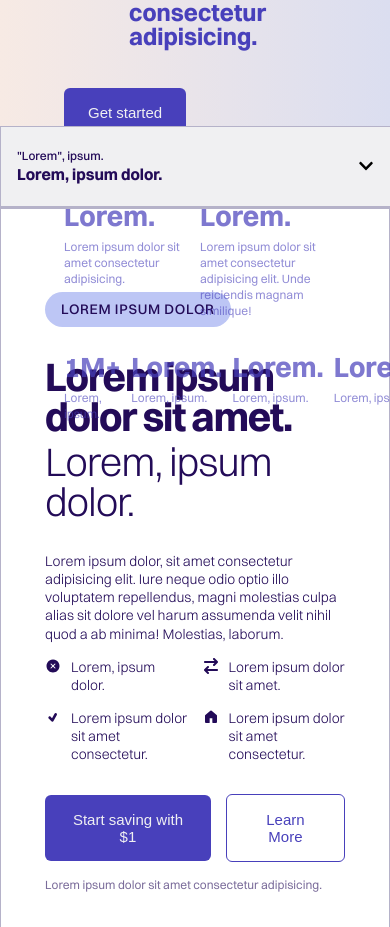
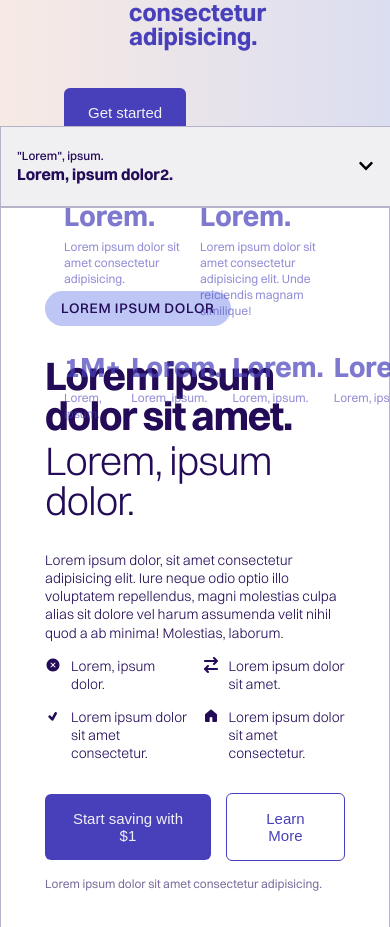
Before and after one commit to ayushcodes0/Tj-Frontend, a React (Vite) app: page / in a window 390 px wide. Shown: the part 863-1790 px from the top of the page. Built offline with nearby package versions, Linux system fonts and the light colour scheme.

Commit message:
infoMenu responsiveness done

```diff
--- a/src/pages/LandingPage/LandingPage.module.css
+++ b/src/pages/LandingPage/LandingPage.module.css
@@ -1,24 +1,24 @@
-.landingPageContainer{
+.landingPageContainer {
     position: relative;
 }
 
-.landingPageHero{
+.landingPageHero {
     background: var(--tk-gradient-soft);
     width: 100%;
 }
 
-.topBannerContainer{
+.topBannerContainer {
     padding: var(--tk-spacing-large) var(--tk-spacing-xxxlarge) var(--tk-spacing-xsmall) var(--tk-spacing-xxxlarge);
     width: 100%;
 }
 
-.navbarContainer{
+.navbarContainer {
     padding: 0 var(--tk-spacing-xxxlarge);
     width: 100%;
     border-bottom: .5px solid var(--primary-text);
 }
 
-.heroSection{
+.heroSection {
     padding: var(--tk-spacing-xlarge) var(--tk-spacing-xxxlarge);
     width: 100%;
     height: 710px;
@@ -27,7 +27,7 @@
     align-items: center;
 }
 
-.heroSectionLeft{
+.heroSectionLeft {
     display: flex;
     flex-direction: column;
     justify-content: space-between;
@@ -39,18 +39,18 @@
 }
 
 @media (max-width: 1534px) {
-    .heroSectionLeft{
+    .heroSectionLeft {
         padding-left: 0;
     }
 }
 
-.mainHeading{
+.mainHeading {
     display: flex;
     flex-direction: column;
     gap: 40px;
 }
 
-.topHeading{
+.topHeading {
     font-size: 96px;
     font-weight: 800;
     line-height: 4.9rem;
@@ -58,19 +58,19 @@
     color: var(--primary-text);
 }
 
-.middleHeading{
+.middleHeading {
     display: flex;
     align-items: start;
     position: relative;
 }
 
-.middleHeadingLeft{
+.middleHeadingLeft {
     display: flex;
     gap: 15px;
     width: 48%;
 }
 
-.middleHeadingRight{
+.middleHeadingRight {
     display: flex;
     gap: 15px;
     width: 50%;
@@ -90,70 +90,70 @@
     box-shadow: 4px 4px 0 0 var(--primary-text);
 }
 
-.folderIcon{
+.folderIcon {
     color: var(--primary-text);
     width: 28px;
     height: 28px;
     font-weight: 100;
 }
 
-.middleHeadingText{
+.middleHeadingText {
     display: flex;
     flex-direction: column;
     gap: 6px;
 }
 
-.middleSubHeading{
+.middleSubHeading {
     font-size: 24px;
     font-weight: 700;
     color: var(--primary-text);
     line-height: 1.5rem;
 }
 
-.middleSubText{
+.middleSubText {
     font-size: 12px;
     color: var(--primary-text);
 }
 
-.ctaContainer{
+.ctaContainer {
     display: flex;
     flex-direction: column;
     gap: 15px;
 }
 
-.ctaText{
+.ctaText {
     font-size: 12px;
     color: var(--primary-text);
     opacity: .6;
 }
 
-.headingBottom{
+.headingBottom {
     display: flex;
     align-items: start;
     gap: 10px;
 }
 
-.bottomLeft, .bottomRight{
+.bottomLeft, .bottomRight {
     display: flex;
     flex-direction: column;
     gap: 4px;
     width: 50%;
 }
 
-.bottomHeading{
+.bottomHeading {
     font-size: 28px;
     font-weight: 700;
     color: var(--primary-text);
     opacity: .7;
 }
 
-.bottomSubHeading{
+.bottomSubHeading {
     font-size: 12px;
     color: var(--primary-text);
     opacity: .6;
 }
 
-.heroSectionRight{
+.heroSectionRight {
     width: 50%;
     height: 100%;
     display: flex;
@@ -166,7 +166,7 @@
     padding-bottom: 10px;
 }
 
-.heroSectionImageContainer{
+.heroSectionImageContainer {
     width: 500px;
     display: flex;
     justify-content: center;
@@ -175,13 +175,13 @@
     padding-top: 40px;
 }
 
-.heroSectionImage{
+.heroSectionImage {
     height: 600px;
     object-fit: contain;
     object-position: center;
 }
 
-.rightBottom{
+.rightBottom {
     width: 100%;
     align-items: start;
     display: flex;
@@ -243,7 +243,7 @@
     padding: 0px 64px;
 }
 
-.infoContainer{
+.infoContainer {
     border-left: 1px solid rgb(181 178 201);
 }
 
@@ -259,65 +259,65 @@
     align-items: center;
 }
 
-.infoImage{
+.infoImage {
     border-radius: 12px;
 }
 
-.stats{
+.stats {
     display: none;
 }
 
 @media (max-width: 1534px) {
-    .information{
+    .information {
         padding: 0;
     }
-    .infoSectionTop{
+    .infoSectionTop {
         padding: 0;
     }
 }
 
-@media (max-width: 1353px){
-    .topHeading{
+@media (max-width: 1353px) {
+    .topHeading {
         font-size: 80px;
     }
-    .heroSectionLeft{
+    .heroSectionLeft {
         padding-top: 20px;
     }
-    .middleHeading{
+    .middleHeading {
         flex-direction: column;
         align-items: start;
         gap: 20px;
     }
-    .middleHeadingLeft, .middleHeadingRight{
+    .middleHeadingLeft, .middleHeadingRight {
         width: 80%;
     }
 }
 
-@media (max-width: 1200px){
-    .infoMenuTop{
+@media (max-width: 1200px) {
+    .infoMenuTop {
         font-size: 12px;
     }
-    .infoMenuBottom{
+    .infoMenuBottom {
         font-size: 16px;
     }
 }
 
-@media (max-width: 1071px){
-    .heroSection{
+@media (max-width: 1071px) {
+    .heroSection {
         flex-direction: column;
         align-items: center;
     }
-    .heroSectionLeft{
+    .heroSectionLeft {
         width: 100%;
         gap: 30px;
     }
-    .heroSectionRight{
+    .heroSectionRight {
         display: none;
     }
-    .stats{
+    .stats {
         display: block;
     }
-    .stats .rightBottom{
+    .stats .rightBottom {
         padding-left: 0;
         gap: 10px;
     }
@@ -338,11 +338,15 @@
     }
 
     .mobileDrawerHeader {
+        position: sticky;
+        top: 0;
         display: flex;
         justify-content: space-between;
         align-items: center;
         width: 100%;
         border-bottom: 1px solid rgb(181 178 201);
+        z-index: 101;
+        background-color: var(--primary-white);
     }
 
     .mobileDrawerHeaderContent {
@@ -353,10 +357,11 @@
     }
 
     .mobileDrawerContent {
+        position: relative;
         max-height: 0;
         overflow: hidden;
         transition: max-height 0.3s ease-out;
-        border-top: 1px solid rgb(181 178 201);
+        z-index: 100;
     }
 
     .mobileDrawerContent.drawerOpen {
@@ -365,6 +370,12 @@
     }
 
     .infoMenu.activeMenu {
-        background: var(--active-gradient);
+        position: sticky;
+        top: 0;
+        z-index: 102;
+    }
+
+    .infoMenu.activeMenu.mobileDrawerHeader {
+        z-index: 103;
     }
 }
--- a/src/pages/LandingPage/LandingPage.tsx
+++ b/src/pages/LandingPage/LandingPage.tsx
@@ -119,6 +119,13 @@ const LandingPage = () => {
     "linear-gradient(#230b5b, #4840ba)"
   ];
 
+  const menuItems = [
+    { top: '"Lorem", ipsum.', bottom: 'Lorem, ipsum dolor1.' },
+    { top: '"Lorem", ipsum.', bottom: 'Lorem, ipsum dolor2.' },
+    { top: '"Lorem", ipsum.', bottom: 'Lorem, ipsum dolor3.' },
+    { top: '"Lorem", ipsum.', bottom: 'Lorem, ipsum dolor4.' }
+  ];
+
   return (
     <div className={Styles.landingPageContainer}>
       <div className={Styles.landingPageHero}>
@@ -210,7 +217,7 @@ const LandingPage = () => {
           <>
             <div
               className={`${Styles.infoMenu} ${activeSection === 0 ? Styles.activeMenu : ''} ${Styles.mobileDrawerHeader}`}
-              onClick={toggleMobileDrawer}
+              onClick={() => activeSection === 0 ? toggleMobileDrawer() : handleMenuClick(0)}
               style={activeSection === 0 ? {
                 background: gradientColors[0],
                 color: 'inherit'
@@ -218,14 +225,15 @@ const LandingPage = () => {
             >
               <div className={Styles.mobileDrawerHeaderContent}>
                 <div>
-                  <p className={Styles.infoMenuTop}>"Lorem", ipsum.</p>
-                  <p className={Styles.infoMenuBottom}>Lorem, ipsum dolor.</p>
+                  <p className={Styles.infoMenuTop}>{menuItems[activeSection].top}</p>
+                  <p className={Styles.infoMenuBottom}>{menuItems[activeSection].bottom}</p>
                 </div>
                 {isMobileDrawerOpen ? <FaChevronUp /> : <FaChevronDown />}
               </div>
             </div>
             <div className={`${Styles.mobileDrawerContent} ${isMobileDrawerOpen ? Styles.drawerOpen : ''}`}>
-              {[1, 2, 3].map((index: number) => (
+              {menuItems.map((item, index) => (
+                index !== activeSection && (
                   <div
                     key={index}
                     className={`${Styles.infoMenu} ${activeSection === index ? Styles.activeMenu : ''}`}
@@ -235,14 +243,19 @@ const LandingPage = () => {
                       color: index === 3 ? 'white' : 'inherit'
                     } : undefined}
                   >
-                  <p className={Styles.infoMenuTop}>"Lorem", ipsum.</p>
-                  <p className={Styles.infoMenuBottom}>Lorem, ipsum dolor.</p>
+                    <div className={Styles.mobileDrawerHeaderContent}>
+                      <div>
+                        <p className={Styles.infoMenuTop}>{item.top}</p>
+                        <p className={Styles.infoMenuBottom}>{item.bottom}</p>
                       </div>
+                    </div>
+                  </div>
+                )
               ))}
             </div>
           </>
         ) : (
-          [0, 1, 2, 3].map((index: number) => (
+          menuItems.map((item, index) => (
             <div
               key={index}
               className={`${Styles.infoMenu} ${activeSection === index ? Styles.activeMenu : ''}`}
@@ -252,8 +265,8 @@ const LandingPage = () => {
                 color: index === 3 ? 'white' : 'inherit'
               } : undefined}
             >
-              <p className={Styles.infoMenuTop}>"Lorem", ipsum.</p>
-              <p className={Styles.infoMenuBottom}>Lorem, ipsum dolor.</p>
+              <p className={Styles.infoMenuTop}>{item.top}</p>
+              <p className={Styles.infoMenuBottom}>{item.bottom}</p>
             </div>
           ))
         )}
```
Lines whose indentation alone changed are shown as unchanged.
